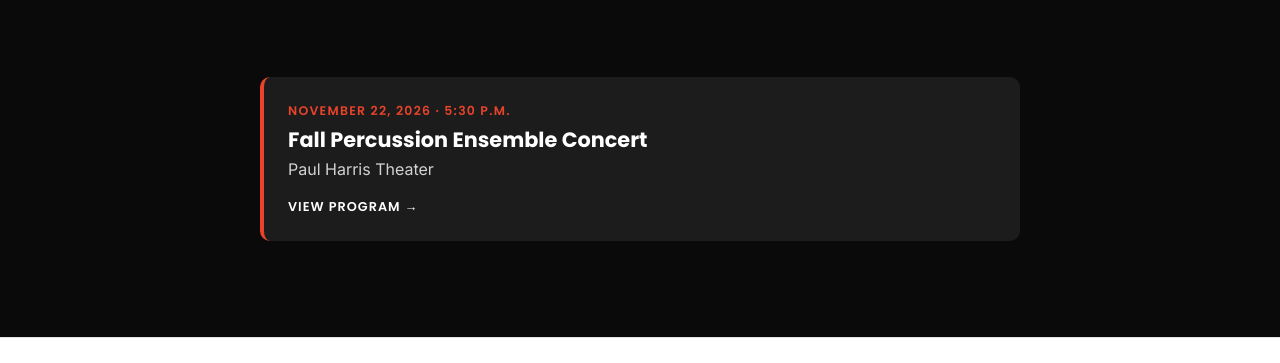
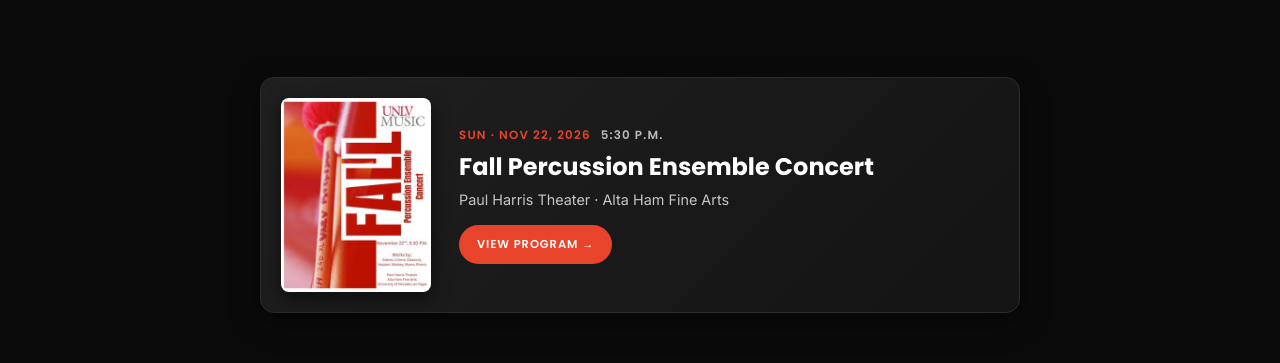
Before and after one commit to UNLV-Percussion/unlvpercussion-site, a plain HTML site: page programs/index.html in a window 1280 px wide. Shown: the part 343-706 px from the top of the page. Drawn offline with Linux system fonts and the light colour scheme.

Commit message:
Redesign Programs page card; Wesley Denkins is coach on 4/4 for Four
- Program card now shows a poster thumbnail, date/time, title, venue,
  and a red pill "View Program" button; hover lifts the card with a red
  border. Tightened layout below 375px so the button stays on one line.
- Add 20 KB poster thumbnail (programs/2026-11-22/thumb.jpg)
- Nov 22 program: Wesley Denkins credited as coach, not conductor,
  on 4/4 for Four

Co-Authored-By: Claude Opus 5.5 <noreply@anthropic.com>
Claude-Session: https://claude.ai/code/session_01KMJsEhBrjZzk9SYNpKzTvQ

```diff
--- a/programs/index.html
+++ b/programs/index.html
@@ -49,10 +49,16 @@
     <ul class="program-cards">
       <li>
         <a href="2026-11-22/" class="program-card">
-          <span class="program-card-date">November 22, 2026 · 5:30 P.M.</span>
-          <span class="program-card-title">Fall Percussion Ensemble Concert</span>
-          <span class="program-card-venue">Paul Harris Theater</span>
-          <span class="program-card-cta">View Program &rarr;</span>
+          <img class="program-card-poster" src="2026-11-22/thumb.jpg" width="320" height="414" alt="" loading="lazy" decoding="async">
+          <span class="program-card-body">
+            <span class="program-card-date">
+              <span class="program-card-day">Sun · Nov 22, 2026</span>
+              <span class="program-card-time">5:30 P.M.</span>
+            </span>
+            <span class="program-card-title">Fall Percussion Ensemble Concert</span>
+            <span class="program-card-venue">Paul Harris Theater · Alta Ham Fine Arts</span>
+            <span class="program-card-cta">View Program <span aria-hidden="true">&rarr;</span></span>
+          </span>
         </a>
       </li>
     </ul>
--- a/styles.css
+++ b/styles.css
@@ -552,56 +552,131 @@ h1, h2, h3, h4, h5 {
   max-width: 760px;
   margin: 0 auto;
   display: grid;
-  gap: 16px;
+  gap: 20px;
 }
 
 .program-card {
-  display: block;
-  background: var(--card-bg);
-  border-left: 4px solid var(--red);
-  border-radius: 10px;
-  padding: 24px;
-  transition: background 0.2s ease;
+  display: grid;
+  grid-template-columns: 104px 1fr;
+  gap: 18px;
+  align-items: center;
+  padding: 16px;
+  background: linear-gradient(135deg, #1f1f1f 0%, #141414 100%);
+  border: 1px solid #2c2c2c;
+  border-radius: 14px;
+  box-shadow: 0 10px 30px rgba(0, 0, 0, 0.35);
+  transition: border-color 0.2s ease, transform 0.2s ease, box-shadow 0.2s ease;
 }
 
 .program-card:hover,
 .program-card:focus-visible {
-  background: #262626;
+  border-color: var(--red);
+  transform: translateY(-2px);
+  box-shadow: 0 14px 36px rgba(232, 67, 43, 0.18);
 }
 
-.program-card span {
-  display: block;
+.program-card:focus-visible {
+  outline: 2px solid var(--red);
+  outline-offset: 3px;
+}
+
+.program-card-poster {
+  width: 100%;
+  height: auto;
+  aspect-ratio: 320 / 414;
+  object-fit: cover;
+  border-radius: 8px;
+  background: #2a2a2a;
+  box-shadow: 0 6px 18px rgba(0, 0, 0, 0.5);
+}
+
+.program-card-body {
+  display: flex;
+  flex-direction: column;
+  align-items: flex-start;
+  min-width: 0;
 }
 
 .program-card-date {
+  display: flex;
+  flex-wrap: wrap;
+  gap: 2px 10px;
   font-family: var(--font-head);
   font-weight: 600;
-  font-size: 0.78rem;
+  font-size: 0.74rem;
   letter-spacing: 0.1em;
   text-transform: uppercase;
+  margin-bottom: 8px;
+}
+
+.program-card-day {
   color: var(--red);
-  margin-bottom: 6px;
+}
+
+.program-card-time {
+  opacity: 0.7;
 }
 
 .program-card-title {
   font-family: var(--font-head);
   font-weight: 700;
-  font-size: 1.3rem;
-  line-height: 1.25;
-  margin-bottom: 4px;
+  font-size: 1.2rem;
+  line-height: 1.2;
+  margin-bottom: 6px;
 }
 
 .program-card-venue {
-  opacity: 0.8;
+  font-size: 0.9rem;
+  opacity: 0.75;
   margin-bottom: 14px;
 }
 
 .program-card-cta {
+  display: inline-block;
   font-family: var(--font-head);
   font-weight: 600;
-  font-size: 0.8rem;
+  font-size: 0.72rem;
   letter-spacing: 0.08em;
   text-transform: uppercase;
+  color: var(--white);
+  background: var(--red);
+  padding: 10px 18px;
+  border-radius: 999px;
+  white-space: nowrap;
+  transition: background 0.2s ease;
+}
+
+.program-card:hover .program-card-cta {
+  background: var(--red-dark);
+}
+
+@media (max-width: 374px) {
+  .program-index {
+    padding-left: 16px;
+    padding-right: 16px;
+  }
+
+  .program-card {
+    grid-template-columns: 76px 1fr;
+    gap: 14px;
+    padding: 14px;
+  }
+
+  .program-card-title {
+    font-size: 1.1rem;
+  }
+}
+
+@media (min-width: 600px) {
+  .program-card {
+    grid-template-columns: 150px 1fr;
+    gap: 28px;
+    padding: 20px;
+  }
+
+  .program-card-title {
+    font-size: 1.5rem;
+  }
 }
 
 /* ---------- Footer ---------- */
```
Also changed, not shown: programs/2026-11-22/index.html (+1 -1 lines), programs/2026-11-22/thumb.jpg (added).
